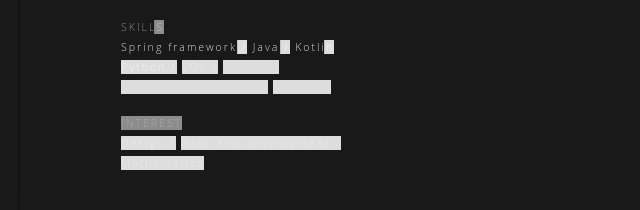
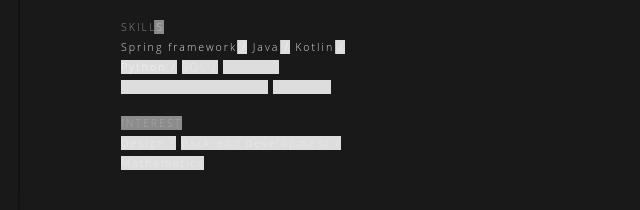
Before and after one commit to vjaos/vjaos.github.io, a plain HTML site: page index.html in a window 1280 px wide. Shown: the part 322-532 px from the top of the page, 199-839 px from the left. Drawn offline with Linux system fonts and the light colour scheme.

Commit message:
Update index.html

```diff
--- a/index.html
+++ b/index.html
@@ -30,7 +30,7 @@
         </h5>
 
         <h5 class="medium">
-            Kotlin
+            Kotlin /
         </h5>
 
         <h5 class="medium">
```
